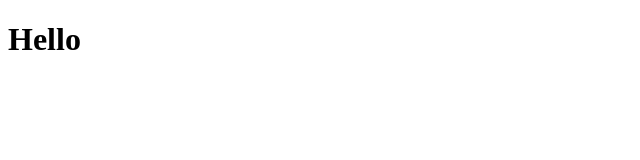
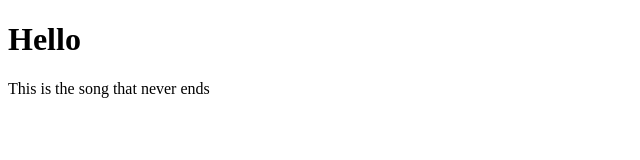
Before and after one commit to billy-zeng/test-repo-bonanza, a plain HTML site: page index.html in a window 1280 px wide. Shown: the whole page, without its empty margins (0-640 px from the left). Drawn offline with Linux system fonts and the light colour scheme.

Commit message:
adds the song that will be in your head for weeks

```diff
--- a/index.html
+++ b/index.html
@@ -5,5 +5,6 @@
 </head>
 <body>
 	<h1>Hello</h1>
+	<p>This is the song that never ends</p>
 </body>
 </html>
```
